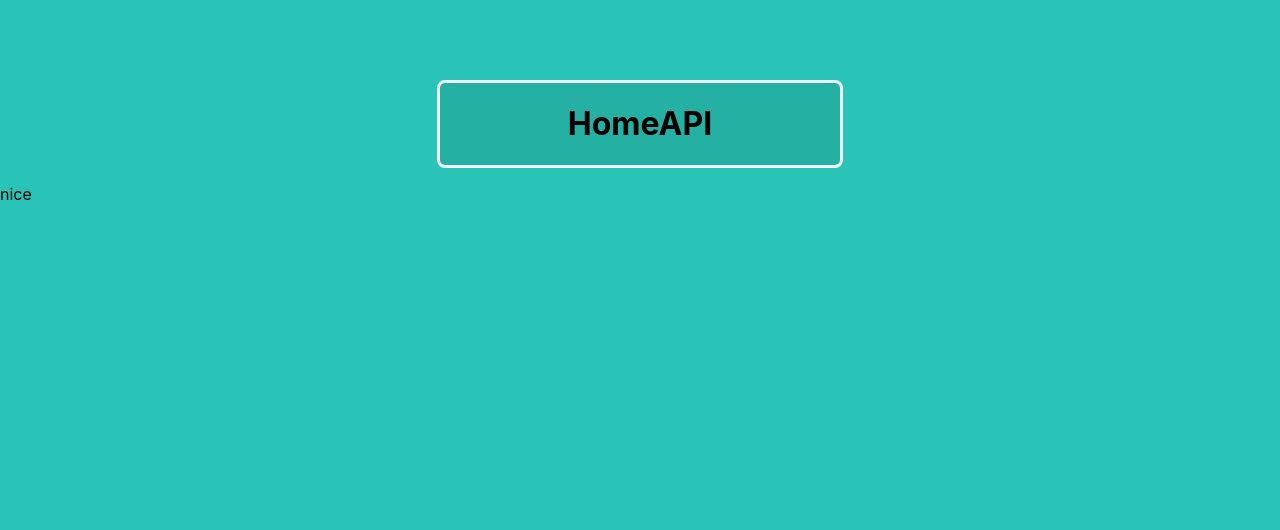
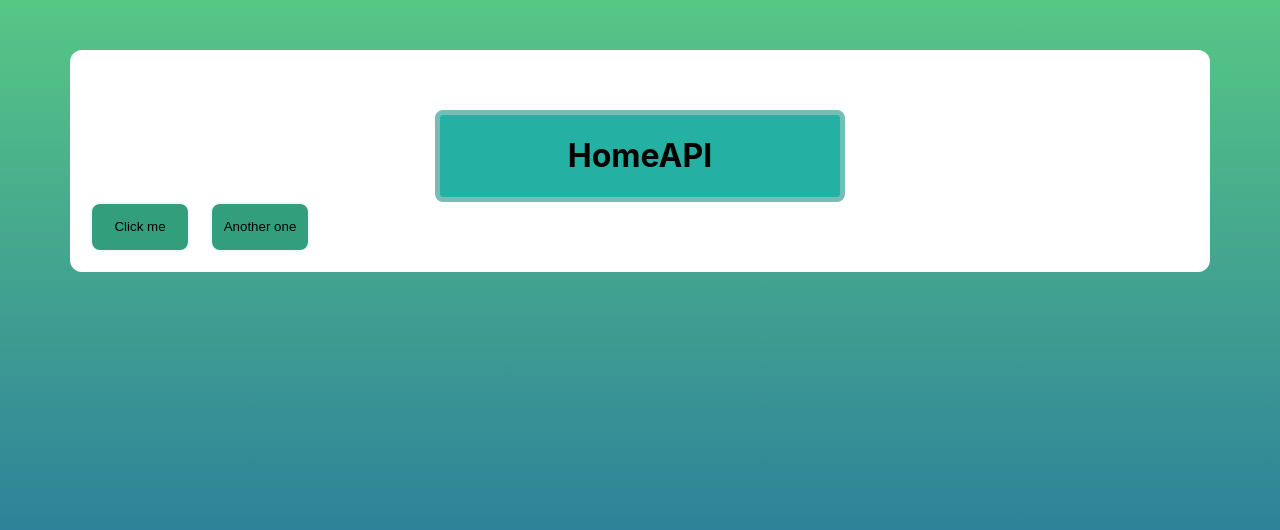
Before and after one commit to Biele10/react-home-api-service, a React (Create React App) app: page / in a window 1280 px wide. Shown: the top 530 px of the page. Built offline with nearby package versions, Linux system fonts and the light colour scheme.

Commit message:
Added more component classes which should make developing further pages easier in the future. Learnt some new CSS stuff.

```diff
--- a/src/App.jsx
+++ b/src/App.jsx
@@ -1,9 +1,12 @@
 import HomePage from "./homepage/HomePage";
+import './styles/index.css';
 
 function App() {
   return (
-    <div>
-      <HomePage/>
+    <div className="page">
+      <div className="child_page">
+        <HomePage/>
+      </div>
     </div>
   );
 }
--- a/src/homepage/HomePage.jsx
+++ b/src/homepage/HomePage.jsx
@@ -1,11 +1,10 @@
 import HomePageHeader from "./HomePageHeader";
 import HomePageBody from "./HomePageBody";
-import './styles.css';
 
 function HomePage()
 {
     return(
-        <div className="homepage">
+        <div>
         <HomePageHeader/>
         <HomePageBody/>
         </div>
--- a/src/homepage/HomePageBody.jsx
+++ b/src/homepage/HomePageBody.jsx
@@ -1,12 +1,29 @@
-import './styles.css';
+import Button from "../ux/Button";
+import Container from "../ux/Container";
 
 function HomePageBody()
 {
     return(
         <div>
-        <p>nice</p>
+        <Container containerStyle={
+            {margin: '50px 0 0 50px'}
+        }>
+        <Button
+        text="Click me"
+        onClickReference={LedButton}
+        />
+
+        <Button
+        text="Another one"
+        onClickReference={null}/>
+        </Container>
         </div>
     )
 }
 
+function LedButton()
+{
+    console.log("this turns on the LED");
+}
+
 export default HomePageBody;
--- a/src/homepage/styles.css
+++ /dev/null
@@ -1,20 +0,0 @@
-.homepage
-{
-    height: 100vh;
-    width: 100vw;
-    background-color: #29c4b7;
-    display: flex;
-    flex-direction: column;
-}
-
-.homepage_header
-{
-    margin-top: 10vh;
-    min-height: 60px;
-    min-width: 400px;
-    border-style: solid;
-    border-color: aliceblue;
-    border-radius: 8px;
-    background-color: #25b0a4;
-    text-align: center;
-}
--- a/src/styles/index.css
+++ b/src/styles/index.css
@@ -8,9 +8,47 @@ body
   -moz-osx-font-smoothing: grayscale;
 }
 
+.page
+{
+    height: 100vh;
+    width: 100vw;
+    background: #2A7B9B;
+    background: linear-gradient(0deg, rgba(42, 123, 155, 1) 27%, rgba(87, 199, 133, 1) 100%, rgba(237, 221, 83, 1) 100%);
+    display: flex;
+
+    justify-content: center;
+    align-items: flex-start;
+}
+
+.child_page
+{
+    width: 100%;
+    max-width: 1100px;
+    padding: 20px;
+    margin-top: 50px;
+
+    background: white;
+    border-radius: 12px;
+
+    display: flex;
+    flex-direction: column;
+    gap: 20px;
+}
+
 .page_header_container
 {
   display: flex;
   justify-content: center;
   align-items: center;
 }
+
+button {
+  background-color: #339e7c;
+  transition: all 250ms ease;
+}
+
+button:hover {
+  background-color: #57C785;
+  transform: translateY(-2px) scale(1.05);
+  box-shadow: 0 8px 20px rgba(0, 0, 0, 0.25);
+}
--- /dev/null
+++ b/src/ux/Button.jsx
@@ -0,0 +1,34 @@
+// Sets the default CSS values for the Button class.
+const defaultButtonStyles = {
+  minHeight: '50px',
+  minWidth: '100px',
+  borderStyle: 'solid',
+  borderColor: 'aliceblue',
+  borderRadius: '10px',
+  textAlign: 'center',
+  cursor: 'pointer'
+};
+
+const defaultContainerStyles = {
+
+}
+
+/**
+ * Base component class for a button.
+ * @returns
+ */
+function Button({text, style = {}, containerStyle = {}, onClickReference = null, onHoverClass})
+{
+    const mergedButtonStyles = {
+        ...defaultButtonStyles,
+        ...style
+    };
+
+    return(
+        <div>
+            <button onClick={onClickReference} style={mergedButtonStyles}>{text}</button>
+        </div>
+    )
+}
+
+export default Button;
--- /dev/null
+++ b/src/ux/Container.jsx
@@ -0,0 +1,27 @@
+const defaultContainerStyles = {
+  display: 'flex',
+  width: '100%',
+  margin: '0 0 0 0',
+  height: 'auto',
+  flexDirection: 'row',
+  justifyContent: 'flex-start',
+  alignItems: 'stretch',
+  gap: '20px'
+};
+
+/**
+ * Base component class for a container.
+ * @param {*} param0
+ * @returns
+ */
+function Container({children, style = {}})
+{
+  const mergedStyles = {
+    ...defaultContainerStyles,
+    ...style
+  };
+
+  return <div style={mergedStyles}>{children}</div>;
+}
+
+export default Container;
--- a/src/ux/Header.jsx
+++ b/src/ux/Header.jsx
@@ -1,13 +1,12 @@
-import './../styles/index.css';
-
 // Sets the default CSS values for the header class.
 const defaultStyle = {
-  marginTop: '10vh',
+  marginTop: '5vh',
   minHeight: '60px',
   minWidth: '400px',
   borderStyle: 'solid',
-  borderColor: 'aliceblue',
+  borderColor: '#75bdb7',
   borderRadius: '8px',
+  borderWidth: '5px',
   backgroundColor: '#25b0a4',
   textAlign: 'center'
 };
@@ -21,7 +20,7 @@ const defaultStyle = {
  * @param {styleClassName}: string
  * @returns
  */
-function Header({text, style = {}}) {
+function Header({text, style = {}, containerStyle = {}}) {
 
     // Takes the styles passed in and overwrites any of the default styles which
     // were defined originally
```
